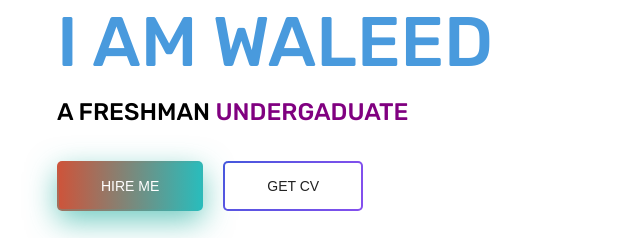
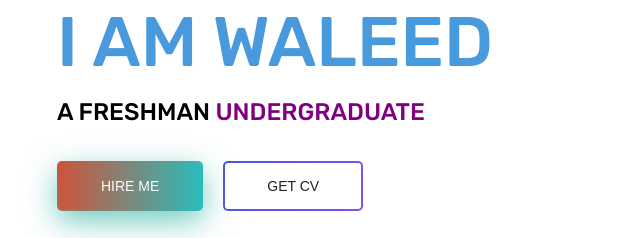
Before and after one commit to waleedbin20/Mywebsite, a plain HTML site: page waleed/index.html in a window 1280 px wide. Shown: the part 226-464 px from the top of the page, 28-668 px from the left. Drawn offline with Linux system fonts and the light colour scheme; some packages are replaced by stand-ins of ours.

Commit message:
Update index.html

```diff
--- a/waleed/index.html
+++ b/waleed/index.html
@@ -97,7 +97,7 @@
                                 <h3 class="text-uppercase">Hell0</h3>
                             </p>
                             <h1 class="text-uppercase"><span class="colorchange">I am Waleed</span></h1>
-                            <h5 class="text-uppercase">A Freshman <span class="redcol">Undergaduate</span></h5>
+                            <h5 class="text-uppercase">A Freshman <span class="redcol">Undergraduate</span></h5>
                             <div class="d-flex align-items-center">
                                 <a class="primary_btn" href="contact.html"><span>Hire Me</span></a>
                                 <a class="primary_btn tr-bg" href="WaleedBinAsad.pdf"><span>Get CV</span></a>
```
